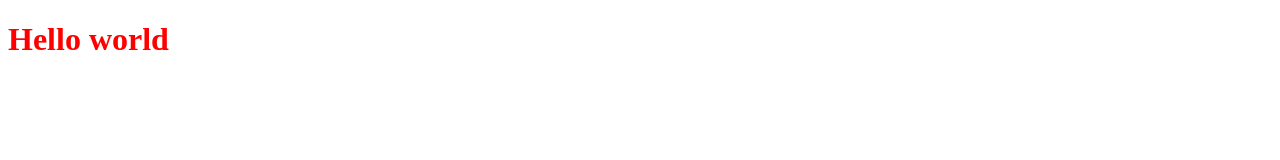
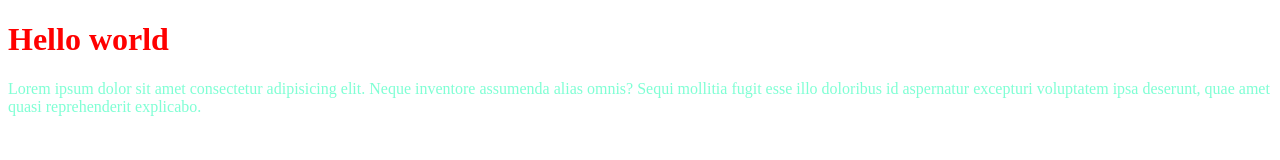
Before and after one commit to hossain1987/git, a plain HTML site: page index.html in a window 1280 px wide. Drawn offline with Linux system fonts and the light colour scheme.

Commit message:
style added

```diff
--- a/css/style.css
+++ b/css/style.css
@@ -1,3 +1,6 @@
 h1{
     color: red;
 }
+p{
+    color: aquamarine;
+}
--- a/index.html
+++ b/index.html
@@ -8,5 +8,6 @@
 </head>
 <body>
     <h1>Hello world</h1>
+    <p>Lorem ipsum dolor sit amet consectetur adipisicing elit. Neque inventore assumenda alias omnis? Sequi mollitia fugit esse illo doloribus id aspernatur excepturi voluptatem ipsa deserunt, quae amet quasi reprehenderit explicabo.</p>
 </body>
 </html>
```
